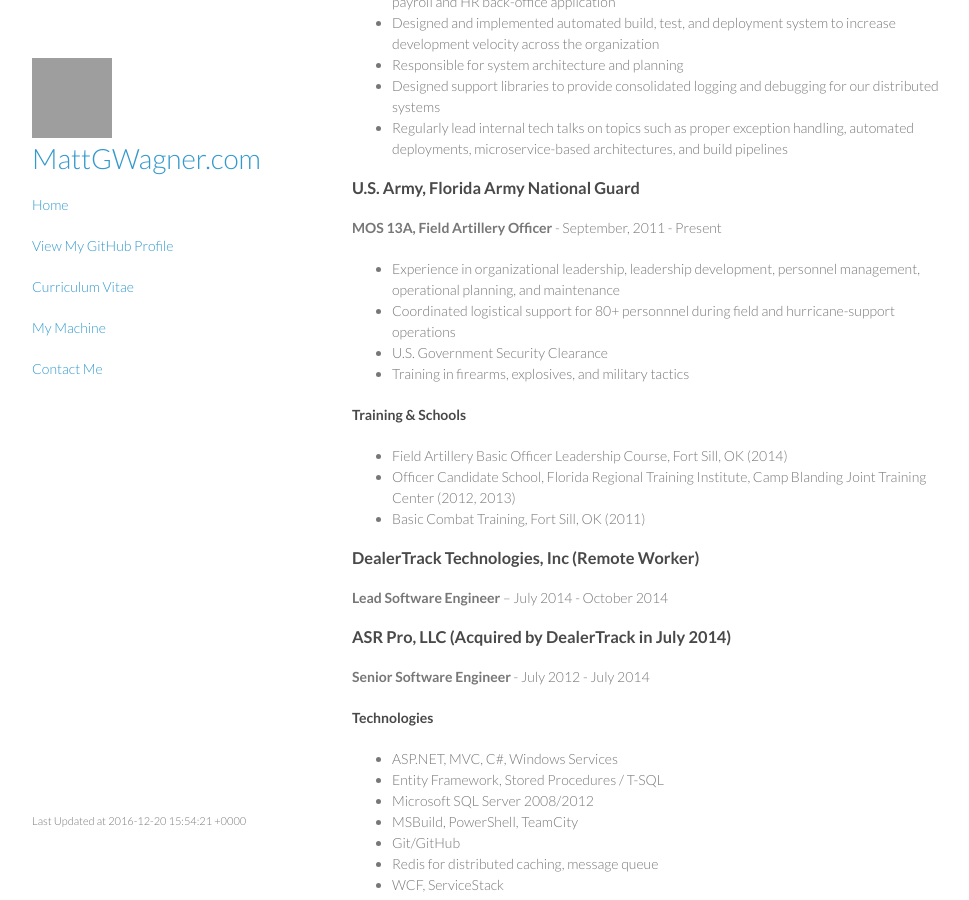
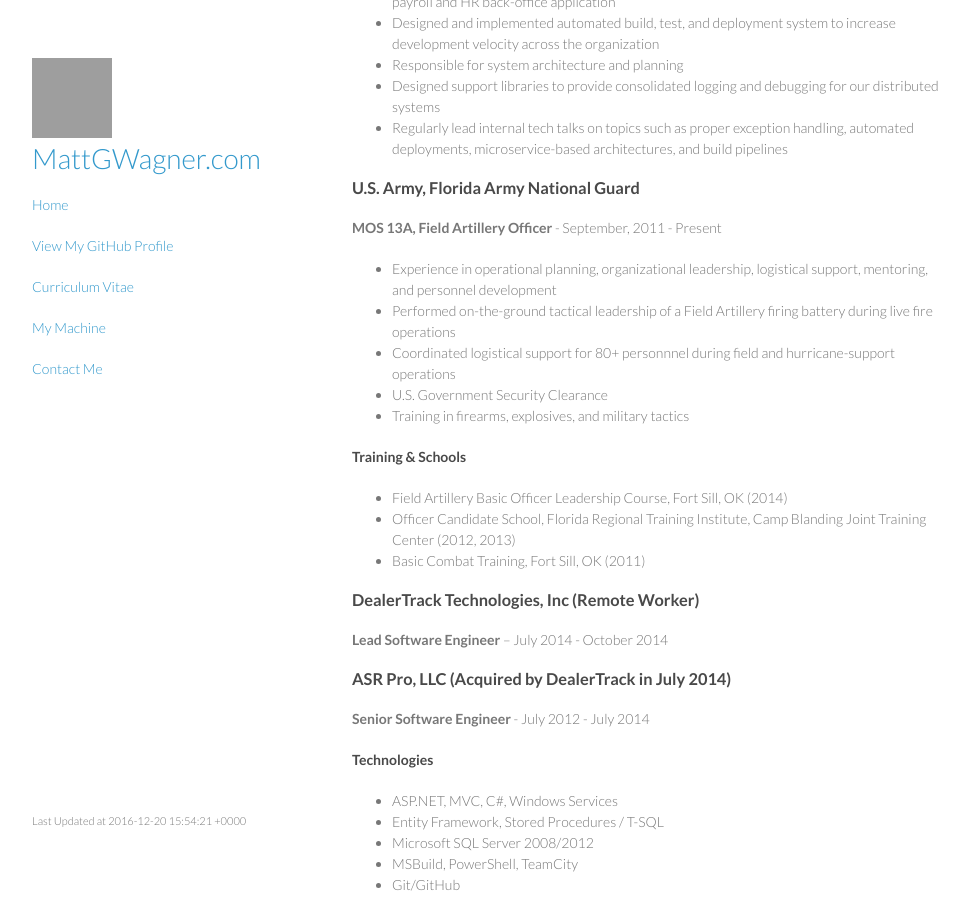
Before and after one commit to mattgwagner/mattgwagner, a Jekyll site: the page built from cv.md, in a window 1280 px wide and 900 px high, scrolled down 1013 px. Shown: the whole window, without its empty margins (148-1117 px from the left). Built offline with Jekyll 4.4.1, drawn with Linux system fonts in a browser that asks for light colours; grey boxes are pictures that could not be loaded.

Commit message:
Update cv.md

```diff
--- a/cv.md
+++ b/cv.md
@@ -56,7 +56,8 @@ title: Matt G. Wagner - Curriculum Vitae
 ### U.S. Army, Florida Army National Guard
 **MOS 13A, Field Artillery Officer** - September, 2011 - Present
 
-* Experience in organizational leadership, leadership development, personnel management, operational planning, and maintenance
+* Experience in operational planning, organizational leadership, logistical support, mentoring, and personnel development
+* Performed on-the-ground tactical leadership of a Field Artillery firing battery during live fire operations
 * Coordinated logistical support for 80+ personnnel during field and hurricane-support operations
 * U.S. Government Security Clearance
 * Training in firearms, explosives, and military tactics
```
